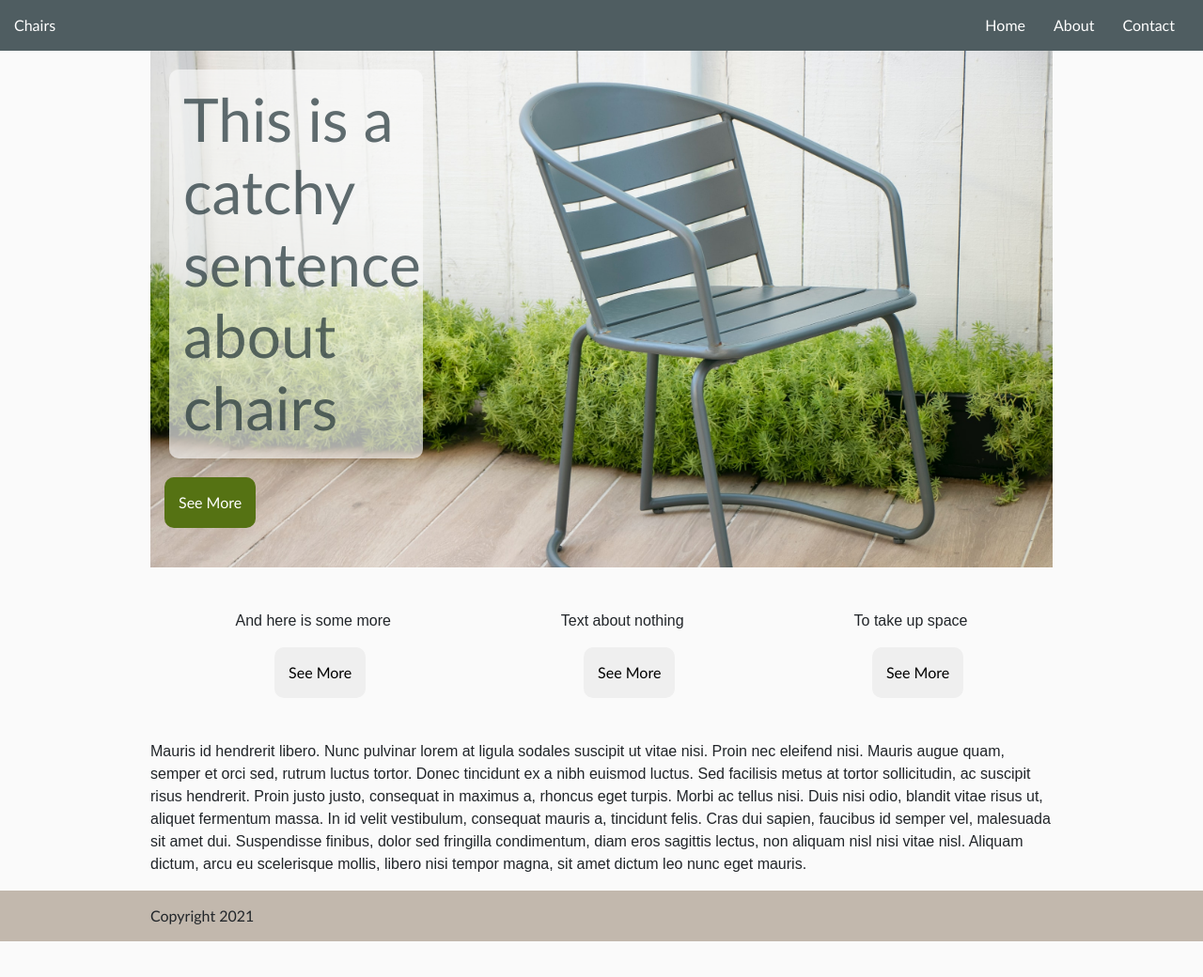
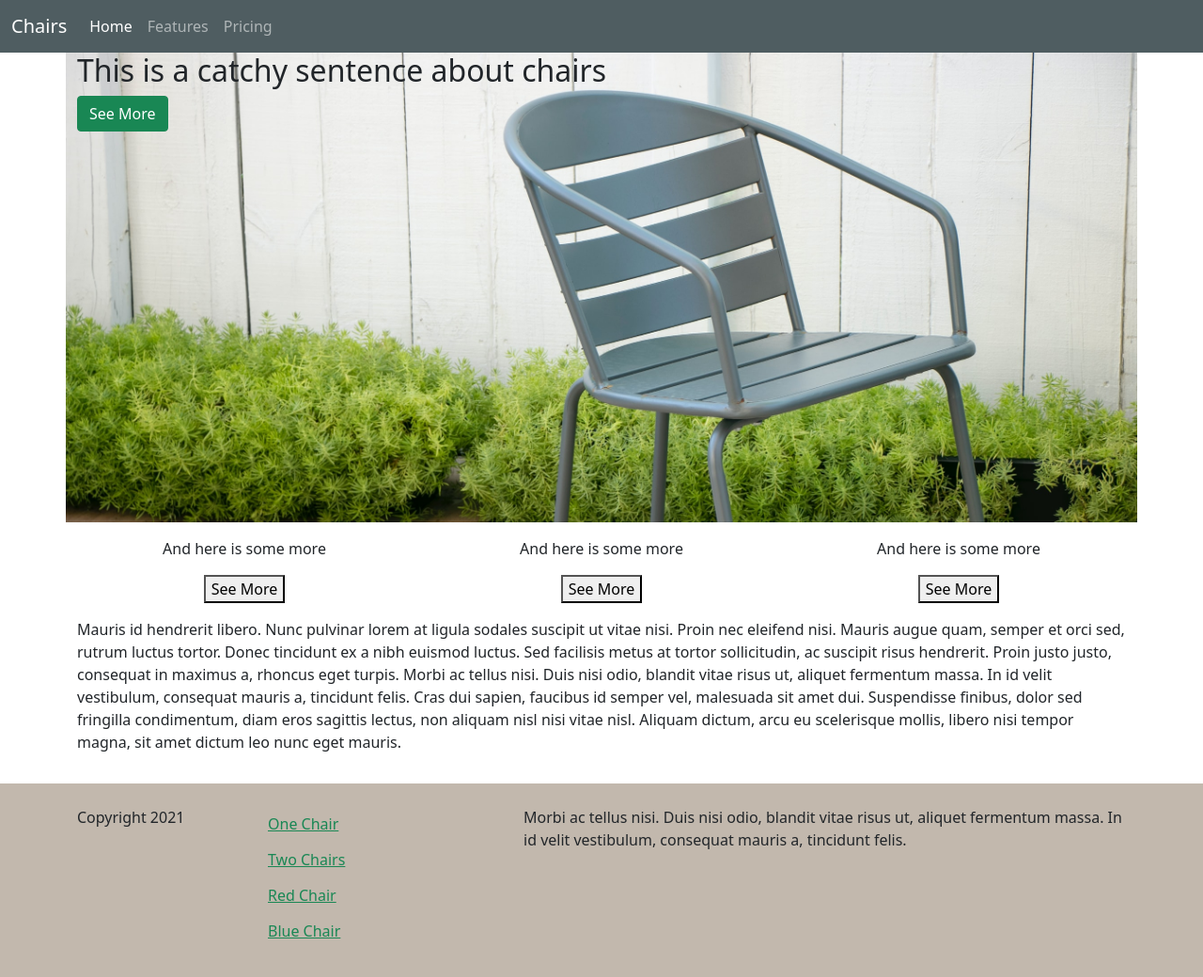
Before and after one commit to natafaye/fesd-week-3, a website: page week3.html in a window 1280 px wide. Shown: the whole page at 94% size. Before the commit the page ends 1002 px from the top, so only its background shows below. Drawn offline with nearby package versions, Linux system fonts and the light colour scheme.

Commit message:
7-15-21 class

```diff
--- a/week3.css
+++ b/week3.css
@@ -1,111 +1,15 @@
+/*#fafafabb*/
 
-body {
-    background-color: #fafafa;
-    font-family: 'Gill Sans', 'Gill Sans MT', Calibri, 'Trebuchet MS', sans-serif;
-    margin: 0;
-    padding: 0;
+.bg-slate {
+    background-color: #4F5D61;
 }
-
-p {
-    font-family: Arial, Helvetica, sans-serif;
-}
-
-.text-center {
-    text-align: center;
-}
-
-/**** Navbar ****/
-
-nav.navbar {
-    background-color: #4F5D61;
-    padding: 15px;
-    display: flex;
-    justify-content: space-between;
-    color: white;
-}
-
-nav.navbar ul {
-    display: flex;
-    list-style-type: none;
-    margin: 0;
-    padding: 0;
-}
-
-nav.navbar li {
-    margin: 0 15px;
-}
-
-nav.navbar a {
-    color: white;
-    text-decoration: none;
-}
-
-/**** Main ****/
-
-.section {
-    max-width: 960px;
-    margin: 0 auto;
-    margin-bottom: 15px;
-}
-
-.split {
-    display: flex;
-}
-
-.split div {
-    flex-grow: 1;
-    padding: 30px 10px;
-}
-
-/**** Buttons ****/
-
-button {
-    border: 0;
-    padding: 15px;
-    border-radius: 10px;
-    margin-left: 15px;
-}
-
-button:hover {
-    background-color: #a1a1a1;
-}
-
-button.green {
-    background-color: #557213;
-    color: white;
-}
-
-button.green:hover {
-    background-color: #43580f;
-}
-
-/**** Jumbo ****/
 
 .jumbo {
     background-image: url(images/chair.jpg);
     background-size: cover;
-    height: 550px;
-    overflow: hidden;
+    height: 500px;
 }
-
- .jumbo h2 {
-    color: #4F5D61;
-    opacity: 0.9;
-    font-size: 4rem;
-    margin: 20px;
-    background-color: #fafafabb;
-    width: 270px;
-    padding: 15px;
-    border-radius: 10px;
-}
-
-/**** Footer ****/
 
 footer {
     background-color: #C2B8AD;
-    padding: 15px;
 }
-
-footer .section {
-    margin-bottom: 0;
-}
--- a/week3.html
+++ b/week3.html
@@ -1,5 +1,6 @@
 <!DOCTYPE html>
 <html>
+
 <head>
     <meta charset="utf-8">
     <meta name="viewport" content="width=device-width, initial-scale=1">
@@ -7,37 +8,55 @@
     <link rel="stylesheet" href="node_modules/bootstrap/dist/css/bootstrap.min.css">
     <link rel="stylesheet" href="week3.css">
 </head>
+
 <body>
     <!-- Navbar -->
-    <nav class="navbar">
-        <div class="logo">Chairs</div>
-        <ul>
-            <li><a href="#">Home</a></li>
-            <li><a href="#">About</a></li>
-            <li><a href="#">Contact</a></li>
+    <nav class="navbar navbar-expand-lg navbar-dark bg-slate">
+        <div class="container-fluid">
+            <a class="navbar-brand" href="#">Chairs</a>
+            <button class="navbar-toggler" type="button" data-bs-toggle="collapse" data-bs-target="#navbarNav"
+                aria-controls="navbarNav" aria-expanded="false" aria-label="Toggle navigation">
+                <span class="navbar-toggler-icon"></span>
+            </button>
+            <div class="collapse navbar-collapse" id="navbarNav">
+                <ul class="navbar-nav">
+                    <li class="nav-item">
+                        <a class="nav-link active" aria-current="page" href="#">Home</a>
+                    </li>
+                    <li class="nav-item">
+                        <a class="nav-link" href="#">Features</a>
+                    </li>
+                    <li class="nav-item">
+                        <a class="nav-link" href="#">Pricing</a>
+                    </li>
                 </ul>
+            </div>
+        </div>
     </nav>
     <!-- Main -->
-    <div class="main">
-        <div class="section jumbo">
+    <div class="container">
+        <div class="row mb-3">
+            <div class="col jumbo">
                 <h2>This is a catchy sentence about chairs</h2>
-            <button class="green">See More</button>
+                <button class="btn btn-success">See More</button>
             </div>
-        <div class="section split">
-            <div class="text-center">
+        </div>
+        <div class="row text-center mb-3">
+            <div class="col">
                 <p>And here is some more</p>
                 <button>See More</button>
             </div>
-            <div class="text-center">
-                <p>Text about nothing</p>
+            <div class="col d-none d-md-block">
+                <p>And here is some more</p>
                 <button>See More</button>
             </div>
-            <div class="text-center">
-                <p>To take up space</p>
+            <div class="col">
+                <p>And here is some more</p>
                 <button>See More</button>
             </div>
         </div>
-        <div class="section">
+        <div class="row mb-3">
+            <div class="col">
                 <p>Mauris id hendrerit libero. Nunc pulvinar lorem at ligula sodales
                     suscipit ut vitae nisi. Proin nec eleifend nisi. Mauris augue quam,
                     semper et orci sed, rutrum luctus tortor. Donec tincidunt ex a nibh
@@ -52,13 +71,32 @@
                     nisi tempor magna, sit amet dictum leo nunc eget mauris.</p>
             </div>
         </div>
+    </div>
     <!-- Footer -->
-    <footer>
-        <div class="section">
+    <footer class="py-4">
+        <div class="container">
+            <div class="row">
+                <div class="col-md-2">
                     Copyright 2021
+                </div>
+                <div class="col-md-3">
+                    <ul class="list-unstyled footer-links">
+                        <li><a class="btn btn-link text-success" href="#">One Chair</a></li>
+                        <li><a class="btn btn-link text-success" href="#">Two Chairs</a></li>
+                        <li><a class="btn btn-link text-success" href="#">Red Chair</a></li>
+                        <li><a class="btn btn-link text-success" href="#">Blue Chair</a></li>
+                    </ul>
+                </div>
+                <div class="col-md">
+                    Morbi ac tellus nisi. Duis nisi odio, blandit
+                    vitae risus ut, aliquet fermentum massa. In id velit vestibulum,
+                    consequat mauris a, tincidunt felis.
+                </div>
+            </div>
         </div>
     </footer>
 
     <script src="node_modules/bootstrap/dist/js/bootstrap.bundle.js"></script>
 </body>
+
 </html>
```
Also changed, not shown: bootstrap-practice.html (+5 -0 lines). Lines whose indentation alone changed are shown as unchanged.
